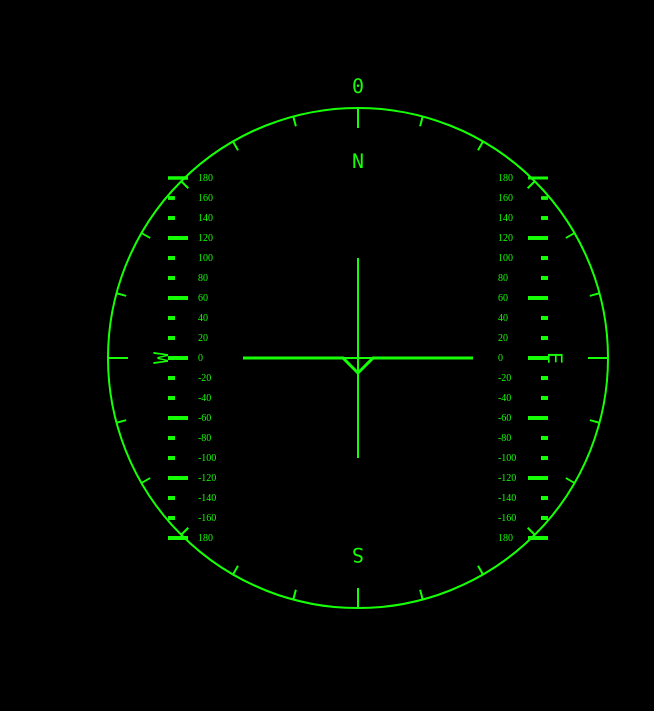
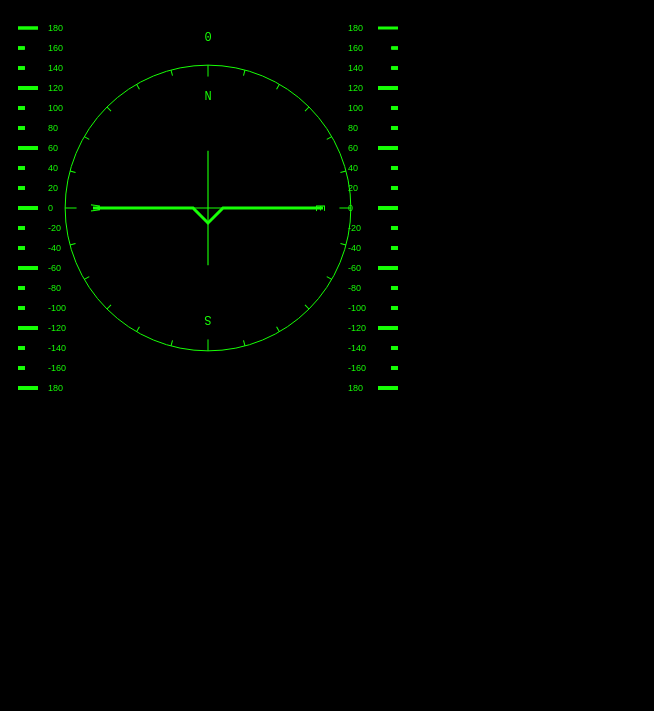
Before and after one commit to HyacinthSat/hyacinthwf, a plain HTML site: page test.html in a window 1280 px wide. Shown: the whole page, without its empty margins (0-654 px from the left). Drawn offline with Linux system fonts and the light colour scheme.

Commit message:
feature update 005 size fix

```diff
--- a/src/js/indicator.js
+++ b/src/js/indicator.js
@@ -1,17 +1,24 @@
 
 const canvas = document.getElementById('canvas');
-const ctx = canvas.getContext(`2d`);
+const ctx = canvas.getContext('2d');
 
 const compassCanvas = document.getElementById('compass');
 const compassCtx = compassCanvas.getContext('2d');
 
-let w = canvas.width;
-let h = canvas.height;
+const overlayCanvas = document.getElementById('overlay');
+const overlayCtx = overlayCanvas.getContext('2d');
+
+// Desired CSS size (px)
+const CSS_SIZE = 400;
+let dpr = window.devicePixelRatio || 1;
+let cssW = CSS_SIZE;
+let cssH = CSS_SIZE;
 
 let currentPitch = 0;
 let currentRoll = 0;
 let currentYaw = 0;
 
+// Base visual config (interpreted for a 700px design). We'll scale to CSS_SIZE.
 let config = {
     lineWidth: 3,
     rollScaleWidth: 100,
@@ -23,21 +30,50 @@ let config = {
     pitchMaxRange: 180,
     pitchStep: 20,
     stringHeightCenterCorrection: 3,
-}
+    baseCanvas: 700
+};
 
+let scaled = {};
 let flyBySelf = false;
 
-ctx.translate(w/2, h/2);
-compassCtx.translate(w/2, h/2);
+function initSizes() {
+    dpr = window.devicePixelRatio || 1;
+    cssW = CSS_SIZE;
+    cssH = CSS_SIZE;
 
-ctx.font = "10px OCR";
-ctx.fillStyle = config.strokeStyle;
+    [canvas, compassCanvas, overlayCanvas].forEach(c => {
+        c.style.width = cssW + 'px';
+        c.style.height = cssH + 'px';
+        c.width = Math.round(cssW * dpr);
+        c.height = Math.round(cssH * dpr);
+    });
 
-compassCtx.font = "20px Consolas";
-compassCtx.fillStyle = config.strokeStyle;
-compassCtx.strokeStyle = config.strokeStyle;
-compassCtx.textAlign = "center";
-compassCtx.textBaseline = "middle";
+    // compute scale relative to original 700 design
+    const scale = cssW / config.baseCanvas;
+
+    scaled.lineWidth = Math.max(1, config.lineWidth * scale);
+    scaled.rollScaleWidth = config.rollScaleWidth * scale;
+    scaled.tailSize = config.tailSize * scale;
+    scaled.pitchPadding = config.pitchPadding * scale;
+    scaled.pitchLine = config.pitchLine * scale;
+    scaled.pitchTextPadding = config.pitchTextPadding * scale;
+    scaled.stringHeightCenterCorrection = config.stringHeightCenterCorrection * scale;
+    scaled.compassR = 250 * scale;
+    scaled.tickLenShort = 10 * scale;
+    scaled.tickLenLong = 20 * scale;
+
+    // fonts (use CSS px sizes)
+    ctx.font = Math.max(9, 10 * scale) + 'px sans-serif';
+    ctx.fillStyle = config.strokeStyle;
+    compassCtx.font = Math.max(12, 20 * scale) + 'px monospace';
+    compassCtx.fillStyle = config.strokeStyle;
+    compassCtx.strokeStyle = config.strokeStyle;
+    compassCtx.textAlign = 'center';
+    compassCtx.textBaseline = 'middle';
+
+    overlayCtx.strokeStyle = config.strokeStyle;
+    overlayCtx.lineWidth = Math.max(1, 2 * scale);
+}
 
 function drawAll(roll, pitch, yaw) {
     draw(roll, pitch);
@@ -45,10 +81,13 @@ function drawAll(roll, pitch, yaw) {
 }
 
 function draw(roll, pitch) {
-    clearCtx();
+    ctx.save();
+    ctx.setTransform(dpr, 0, 0, dpr, 0, 0);
+    ctx.translate(cssW / 2, cssH / 2);
+    ctx.clearRect(-cssW / 2, -cssH / 2, cssW, cssH);
     drawPitch(pitch);
     drawRollLine(roll);
-    // ctx.fillRect(-350,0,700,1);
+    ctx.restore();
 }
 
 function clearCtx() {
@@ -128,60 +167,45 @@ function drawRollLine(roll) {
 }
 
 function drawCompass(yaw) {
-    // Reset previous rotation
-    compassCtx.rotate(Math.PI * (currentYaw)/180);
-    compassCtx.clearRect(-w/2, -h/2, w, h);
+    compassCtx.save();
+    compassCtx.setTransform(dpr, 0, 0, dpr, 0, 0);
+    compassCtx.translate(cssW / 2, cssH / 2);
+    compassCtx.clearRect(-cssW / 2, -cssH / 2, cssW, cssH);
 
-    // Draw Yaw text (fixed at top center)
     compassCtx.fillStyle = config.strokeStyle;
-    compassCtx.fillText(yaw, 0, -270);
+    compassCtx.fillText(String(yaw), 0, -cssH / 2 + 30);
 
-    // Rotate to current Yaw (negative because compass card moves opposite to turn)
-    compassCtx.rotate(Math.PI * (-yaw)/180);
+    compassCtx.save();
+    compassCtx.rotate((-yaw) * Math.PI / 180);
 
-    // Config values
-    const r = 250;
-    const tickLenShort = 10;
-    const tickLenLong = 20;
+    const r = scaled.compassR;
+    const tickLenShort = scaled.tickLenShort;
+    const tickLenLong = scaled.tickLenLong;
 
     compassCtx.strokeStyle = config.strokeStyle;
-    compassCtx.lineWidth = 2; // Slightly thinner for compass
+    compassCtx.lineWidth = Math.max(1, scaled.lineWidth - 1);
 
-    // Draw Circle
     compassCtx.beginPath();
     compassCtx.arc(0, 0, r, 0, Math.PI * 2);
     compassCtx.stroke();
 
-    // Draw Ticks and Labels
     for (let i = 0; i < 360; i += 15) {
         compassCtx.save();
-        // Rotate to the tick position
-        // Subtract 90 degrees because 0 degrees on canvas is right (3 o'clock),
-        // but we want 0 degrees (North) to be up (12 o'clock).
         compassCtx.rotate((i - 90) * Math.PI / 180);
-
         compassCtx.beginPath();
         if (i % 90 === 0) {
-            // Long tick
             compassCtx.moveTo(r, 0);
             compassCtx.lineTo(r - tickLenLong, 0);
             compassCtx.stroke();
-
-            // Label
-            compassCtx.translate(r - tickLenLong - 35, 0);
-            // Rotate text to be tangent to the circle (readable when at top)
+            compassCtx.translate(r - tickLenLong - 35 * (cssW / config.baseCanvas), 0);
             compassCtx.rotate(Math.PI / 2);
-
-            let label = "";
-            if (i === 0) label = "N";
-            else if (i === 90) label = "E";
-            else if (i === 180) label = "S";
-            else if (i === 270) label = "W";
-
+            let label = '';
+            if (i === 0) label = 'N';
+            else if (i === 90) label = 'E';
+            else if (i === 180) label = 'S';
+            else if (i === 270) label = 'W';
             compassCtx.fillText(label, 0, 0);
-
         } else {
-            // Short tick
             compassCtx.moveTo(r, 0);
             compassCtx.lineTo(r - tickLenShort, 0);
             compassCtx.stroke();
@@ -189,6 +213,7 @@ function drawCompass(yaw) {
         compassCtx.restore();
     }
 
+    compassCtx.restore();
     currentYaw = yaw;
 }
 
@@ -250,30 +275,35 @@ function tick() {
 document.addEventListener('keydown', handleKeyDown);
 
 // Draw overlay reference lines
-const overlayCanvas = document.getElementById('overlay');
+// initialize sizes and draw
+initSizes();
 drawAll(0, 0, 0);
 
-const overlayCtx = overlayCanvas.getContext('2d');
-const overlayW = overlayCanvas.width;
-const overlayH = overlayCanvas.height;
+function drawOverlay() {
+    overlayCtx.save();
+    overlayCtx.setTransform(dpr, 0, 0, dpr, 0, 0);
+    overlayCtx.clearRect(0, 0, cssW, cssH);
+    overlayCtx.translate(cssW / 2, cssH / 2);
 
-overlayCtx.strokeStyle = "#17ff06"; // Green for high visibility
-overlayCtx.lineWidth = 2;
+    overlayCtx.strokeStyle = config.strokeStyle;
+    overlayCtx.lineWidth = Math.max(1, 2 * (cssW / config.baseCanvas));
 
-// Draw center crosshair
-overlayCtx.beginPath();
+    const lineLength = 200 * (cssW / config.baseCanvas);
+    const halfLen = lineLength / 2;
 
-const lineLength = 200;
-const halfLen = lineLength / 2;
-const centerX = overlayW / 2;
-const centerY = overlayH / 2;
+    overlayCtx.beginPath();
+    overlayCtx.moveTo(-halfLen, 0);
+    overlayCtx.lineTo(halfLen, 0);
+    overlayCtx.moveTo(0, -halfLen);
+    overlayCtx.lineTo(0, halfLen);
+    overlayCtx.stroke();
+    overlayCtx.restore();
+}
 
-// Horizontal line
-overlayCtx.moveTo(centerX - halfLen, centerY);
-overlayCtx.lineTo(centerX + halfLen, centerY);
+drawOverlay();
 
-// Vertical line
-overlayCtx.moveTo(centerX, centerY - halfLen);
-overlayCtx.lineTo(centerX, centerY + halfLen);
-
-overlayCtx.stroke();
+window.addEventListener('resize', () => {
+    initSizes();
+    drawAll(currentRoll, currentPitch, currentYaw);
+    drawOverlay();
+});
--- a/test.html
+++ b/test.html
@@ -6,7 +6,7 @@
     <title>Document</title>
 </head>
 <body style="background-color: #000;">
-    <div style="position: relative; width: 700px; height: 700px;">
+    <div style="position: relative; width: 700px; height: 700px; background: #000;">
         <canvas id="canvas" width="700" height="700" style="position: absolute; left: 0; top: 0; z-index: 0;"></canvas>
         <canvas id="compass" width="700" height="700" style="position: absolute; left: 0; top: 0; z-index: 1;"></canvas>
         <canvas id="overlay" width="700" height="700" style="position: absolute; left: 0; top: 0; z-index: 2; pointer-events: none;"></canvas>
```
